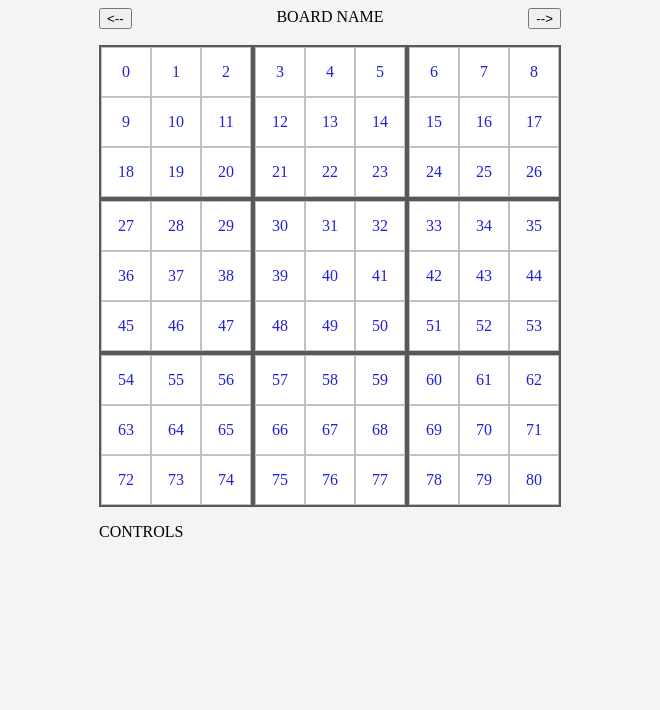
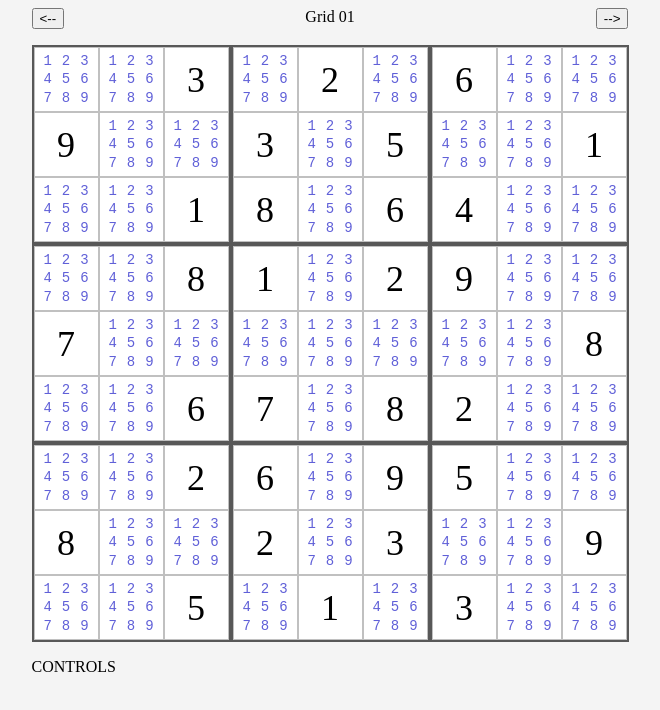
Before and after one commit to philrmass/sudoku-solver, a React app: page / in a window 1280 px wide. Shown: the top 710 px of the page, without its empty margins (310-970 px from the left). Built offline with nearby package versions, Linux system fonts and the light colour scheme; the HTML template or start-up script is replaced by a standard one.

Commit message:
add board parsing and display

```diff
--- a/src/components/Cell.js
+++ b/src/components/Cell.js
@@ -1,20 +1,56 @@
 import React from 'react';
+import { connect } from 'react-redux';
 import PropTypes from 'prop-types';
 
 import styles from '../styles/Cell.module.css';
 
 function Cell({
   index,
+  board,
 }) {
+  function buildValue() {
+    const values = board[index];
+    if (values.length === 1) {
+      return buildSolution(values[0]);
+    }
+    return buildPossibles(values);
+  }
+
+  function buildSolution(value) {
+    return (
+      <div className={styles.solution}>
+        {value}
+      </div>
+    );
+  }
+
+  function buildPossibles(values) {
+    //??? reduce values, adding ''
+    return (
+      <div className={styles.possibles}>
+        {values.map((value, index) => (
+          <div key={index} className={styles.possible}>
+            {value}
+          </div>
+        ))}
+      </div>
+    );
+  }
+
   return (
     <main className={styles.main}>
-      {index}
+      {buildValue()}
     </main>
   );
 }
 
 Cell.propTypes = {
   index: PropTypes.number.isRequired,
+  board: PropTypes.array.isRequired,
 };
 
-export default Cell;
+const mapState = (state) => ({
+  board: state.board.current,
+});
+
+export default connect(mapState)(Cell);
--- a/src/components/Selector.js
+++ b/src/components/Selector.js
@@ -1,14 +1,19 @@
 import React from 'react';
+import { connect } from 'react-redux';
+import PropTypes from 'prop-types';
 
 import styles from '../styles/Selector.module.css';
 
-function Selector() {
+function Selector({
+  puzzles,
+  index,
+}) {
   return (
     <main className={styles.main}>
       <button>
         {'<--'}
       </button>
-      BOARD NAME
+      {puzzles[index].name}
       <button>
         {'-->'}
       </button>
@@ -16,4 +21,14 @@ function Selector() {
   );
 }
 
-export default Selector;
+Selector.propTypes = {
+  puzzles: PropTypes.arrayOf(PropTypes.object).isRequired,
+  index: PropTypes.number.isRequired,
+};
+
+const mapState = (state) => ({
+  puzzles: state.board.puzzles,
+  index: state.board.index,
+});
+
+export default connect(mapState)(Selector);
--- a/src/index.js
+++ b/src/index.js
@@ -6,7 +6,6 @@ import store from './redux/store';
 import './styles/normalize.css';
 import './styles/index.css';
 import App from './components/App';
-import puzzlesTxt from './data/puzzles.txt';
 
 ReactDOM.render(
   <Provider store={store}>
@@ -14,5 +13,3 @@ ReactDOM.render(
   </Provider>,
   document.getElementById('app'),
 );
-
-console.log('#### PUZZLES ####\n', puzzlesTxt);
--- a/src/redux/board/reducer.js
+++ b/src/redux/board/reducer.js
@@ -1,6 +1,13 @@
-//??? load all boards
+import puzzlesStr from '../../data/puzzles.txt';
+import { parsePuzzles, getPuzzleBoard } from '../../utilities/puzzles';
+
+const puzzles = parsePuzzles(puzzlesStr);
+const index = 0;
 
 const defaultState = {
+  puzzles,
+  index,
+  current: getPuzzleBoard(puzzles[index]),
 };
 
 export default function boardReducer(state = defaultState, action) {
--- a/src/styles/Cell.module.css
+++ b/src/styles/Cell.module.css
@@ -1,9 +1,29 @@
 .main {
-  width: 50px;
-  height: 50px;
+  width: var(--cell-size);
+  height: var(--cell-size);
   border: 1px solid #c0c0c0;
-  color: var(--text-blue);
   display: flex;
   justify-content: center;
   align-items: center;
 }
+
+.solution {
+  font-size: 36px;
+}
+
+.possibles {
+  width: 100%;
+  height: 100%;
+  padding: var(--space0);
+  color: var(--text-blue);
+  font-family: monospace;
+  font-size: 14px;
+  display: grid;
+  grid-template-columns: 1fr 1fr 1fr;
+}
+
+.possible {
+  display: flex;
+  justify-content: center;
+  align-items: center;
+}
--- a/src/styles/index.css
+++ b/src/styles/index.css
@@ -2,9 +2,10 @@
   --space0: 4px;
   --space1: 8px;
   --space2: 16px;
-  --text-black: #202020;
-  --text-blue: #2020d8;
+  --text-black: #181818;
+  --text-blue: #6060d8;
   --light-gray: #f4f4f4;
+  --cell-size: 65px;
 }
 
 * {
--- /dev/null
+++ b/src/utilities/puzzles.js
@@ -0,0 +1,59 @@
+export function parsePuzzles(str) {
+  const lines = str.split('\n').map(toDigits);
+
+  const init = {
+    puzzles: [],
+    name: '',
+    rows: [],
+  };
+
+  const data = lines.reduce((data, line) => {
+    if (typeof line === 'string') {
+      return {
+        ...data,
+        name: line,
+        rows: [],
+      };
+    }
+
+    const rows = [...data.rows, line];
+    if (rows.length === 9) {
+      const puzzle = {
+        name: data.name,
+        cells: rows.flat(),
+      };
+      return {
+        puzzles: [...data.puzzles, puzzle],
+        name: '',
+        rows: [],
+      };
+    }
+
+    return {
+      ...data,
+      rows,
+    };
+  }, init);
+
+  return data.puzzles;
+}
+
+function toDigits(line) {
+  if (line.length !== 9) {
+    return line;
+  }
+
+  const chars = line.split('');
+  const digits = chars.map((char) => parseInt(char));
+  const areInts = digits.every((digit) => Number.isInteger(digit));
+
+  if (!areInts) {
+    return line;
+  }
+
+  return digits;
+}
+
+export function getPuzzleBoard(puzzle) {
+  return puzzle.cells.map((value) => value === 0 ? [1, 2, 3, 4, 5, 6, 7, 8, 9] : [value]);
+}
```
Also changed, not shown: .eslintrc.js, 2 other files (tests, documents, lock files or other folders).
